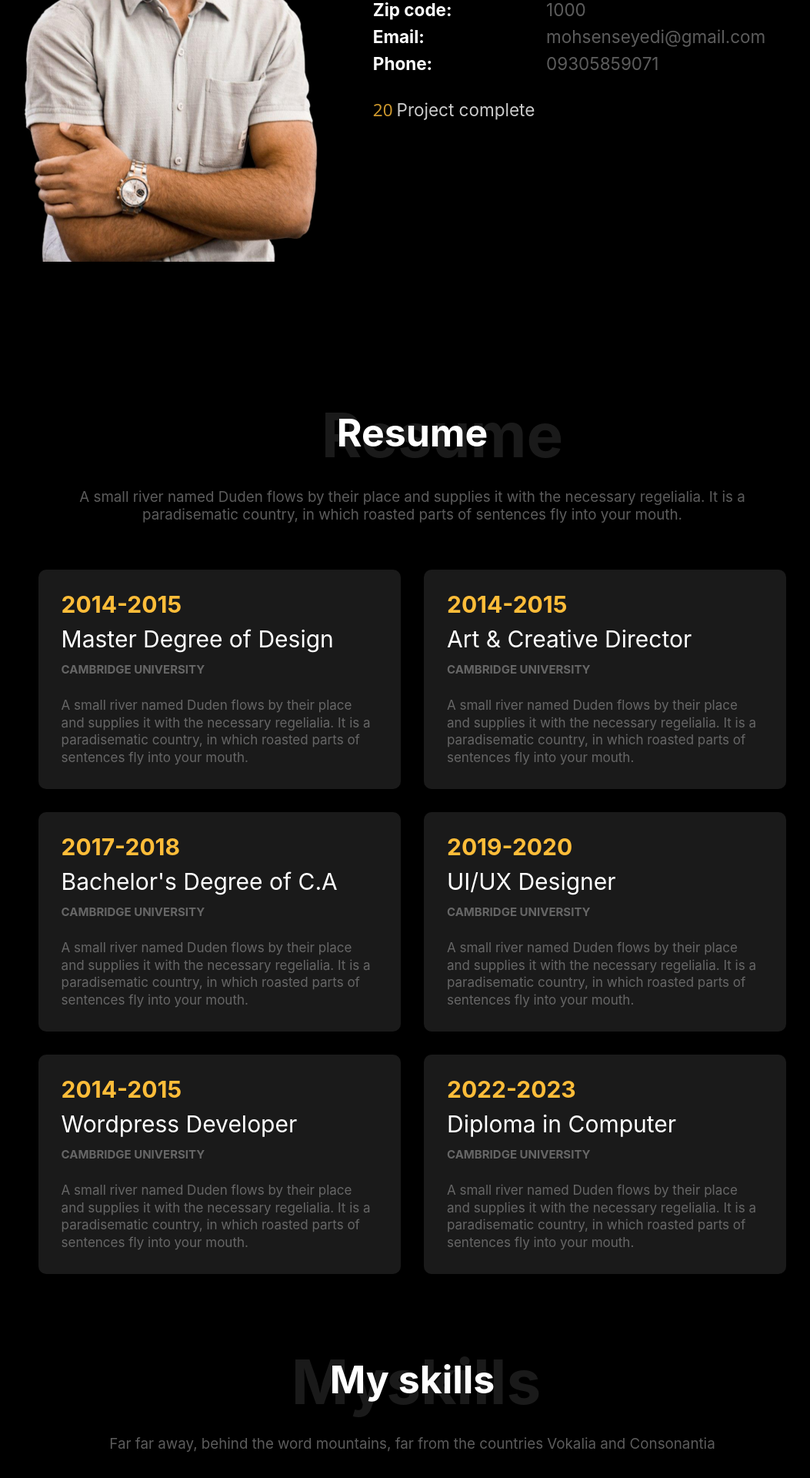
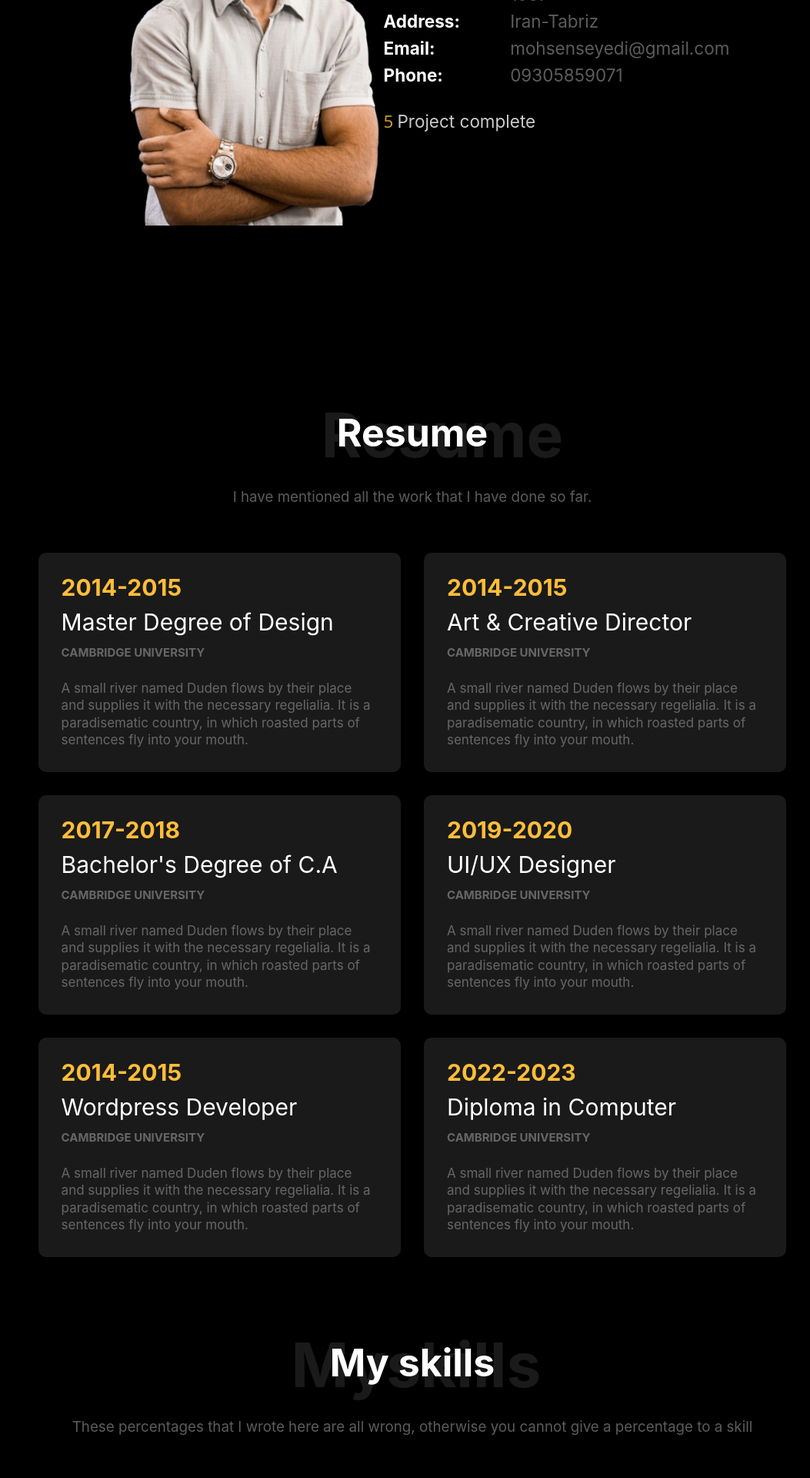
Before and after one commit to mohsenSeyedi/Me.com, a React (Create React App) app: page / in a window 1280 px wide. Shown: the part 1260-3180 px from the top of the page at 77% size, without its empty margins (104-1157 px from the left). Built offline with nearby package versions, Linux system fonts and the light colour scheme.

Commit message:
update texts project

```diff
--- a/src/components/Header/About-Me/AboutMe.jsx
+++ b/src/components/Header/About-Me/AboutMe.jsx
@@ -17,7 +17,7 @@ export default function AboutMe () {
                 </div>
                 <div className="w-[55%] h-auto text-4xl mt-12 lg:text-3xl md:w-[95%] md:text-4xl md:pl-32 sm:pl-4 sm:text-3xl vs:text-2xl" data-aos="fade-down" data-aos-duration="500">
                     <h4 className="header-text before:content-['About'] ">About Me</h4>
-                    <p className="text-gray-color text-3xl mt-20 lg:w-[80%] md:w-[90%] sm:w-full">A small river named Duden flows by their place and supplies it with the necessary regelialia.</p>
+                    <p className="text-gray-color text-3xl mt-20 lg:w-[80%] md:w-[90%] sm:w-full">I wrote something about myself here.</p>
                     <ul className="w-full mt-14">
                         <li className="w-full flex mt-4 md:mt-10">
                             <span className="w-[40%] font-bold">Name:</span>
@@ -31,10 +31,7 @@ export default function AboutMe () {
                             <span className="w-[40%] font-bold">Address:</span>
                             <span className="w-[40%] text-gray-color sm:ml-6 vs:ml-12">Iran-Tabriz</span>
                         </li>
-                        <li className="w-full flex mt-4 md:mt-10">
-                            <span className="w-[40%] font-bold">Zip code:</span>
-                            <span className="w-[40%] text-gray-color sm:ml-6 vs:ml-12">1000</span>
-                        </li>
+
                         <li className="w-full flex mt-4 md:mt-10">
                             <span className="w-[40%] font-bold">Email:</span>
                             <span className="w-[40%] text-gray-color sm:ml-6 vs:ml-12">mohsenseyedi@gmail.com</span>
@@ -44,7 +41,7 @@ export default function AboutMe () {
                             <span className="w-[40%] text-gray-color sm:ml-6 vs:ml-12">09305859071</span>
                         </li>
                     </ul>
-                    <h4 className="opacity-80 my-14"><span className="opacity-100 text-yellow-color pr-2 font-sans">20</span>Project complete</h4>
+                    <h4 className="opacity-80 my-14"><span className="opacity-100 text-yellow-color pr-2 font-sans">5</span>Project complete</h4>
 
                 </div>
             </div>
--- a/src/components/Header/Achievements/Achievements.jsx
+++ b/src/components/Header/Achievements/Achievements.jsx
@@ -7,10 +7,10 @@ import 'aos/dist/aos.css';
 export default function Achievements() {
 
   const [achievements ,setAchievements] = useState([
-    {id:1 , title:"Awards" , number:"100"},
-    {id:2 , title:"Complete Projects" , number:"1,200"},
-    {id:3 , title:"Happy Customers" , number:"1,200"},
-    {id:4 , title:"Cups of coffee" , number:"500"},
+    {id:1 , title:"Awards" , number:"20"},
+    {id:2 , title:"Complete Projects" , number:"5"},
+    {id:3 , title:"Happy Customers" , number:"very much"},
+    {id:4 , title:"Cups of coffee" , number:"5000.."},
   ])
 
   useEffect(() => {
@@ -27,7 +27,7 @@ export default function Achievements() {
         <div id="container" className="w-full h-[600px] flex items-center justify-center mt-64" >
             <div className="w-9/12 flex flex-col items-center justify-center text-center text-3xl mt-32 sm:hidden" data-aos="zoom-in" data-aos-duration="1000">
                 <h3 className="text-7xl font-bold w-4/6 text-center ">I'm <span className="text-yellow-color">Available</span> for freelancing</h3>
-                <p className="w-5/6 mt-12">A small river named Duden flows by their place and supplies it with the necessary regelialia.</p>
+                <p className="w-5/6 mt-12">Tell me whatever you have, maybe I could help you Of course not everything</p>
                 {/* <a href="#" className="btn text-xl font-bold uppercase py-6 px-20 mt-12">heri me</a> */}
             </div>
         </div>
--- a/src/components/Header/Blogs/Blogs.jsx
+++ b/src/components/Header/Blogs/Blogs.jsx
@@ -17,7 +17,7 @@ export default function Blogs() {
         <div className="w-[95%] flex flex-col items-center justify-center">
             <div className="flex flex-col items-center justify-center">
                 <h4 className="header-text before:content-['Blogs'] before:mt-[-1rem] before:left-[2rem]">Our Blogs</h4>
-                <p className="text-3xl mt-14 text-center">Far far away, behind the word mountains, far from the countries Vokalia and Consonantia</p>
+                <p className="text-3xl mt-14 text-center">These articles are all fake, so don't bother yourself</p>
             </div>
             <div className="w-full flex items-center justify-center mt-20">
                 <div className="w-[95%] h-auto grid grid-cols-3 gap-12 md:w-[75%] md:grid-cols-1 md:gap-20" data-aos="fade-up" data-aos-duration="1000">
--- a/src/components/Header/Contact-Me/Contact.jsx
+++ b/src/components/Header/Contact-Me/Contact.jsx
@@ -24,25 +24,25 @@ export default function Contact() {
       id: 1,
       icon: <PiMapPinFill className="icon" />,
       title: "address",
-      subTitle: "198 West 21th Street, Suite 721 New York NY 10016",
+      subTitle: "Iran-Tabriz",
     },
     {
       id: 2,
       icon: <PiPhoneBold className="icon" />,
-      title: "Complete Projects",
-      subTitle: "+ 1235 2355 98",
+      title: "Phone number",
+      subTitle: "09305859071",
     },
     {
       id: 3,
       icon: <PiTelegramLogoBold className="icon" />,
       title: "Happy Customers",
-      subTitle: "info@yoursite.com",
+      subTitle: "very much 😂",
     },
     {
       id: 4,
       icon: <PiGlobeDuotone className="icon" />,
-      title: "Cups of coffee",
-      subTitle: "mohsen.com",
+      title: "website Address",
+      subTitle: "mohsenseyedi.iran.liara.run",
     },
   ]);
 
@@ -116,8 +116,7 @@ export default function Contact() {
             Contact Me
           </h4>
           <p className="w-[90%] text-center text-3xl mt-14">
-            Far far away, behind the word mountains, far from the countries
-            Vokalia and Consonantia
+          I will be very happy if you are in contact with me, so message me from wherever you want
           </p>
         </div>
         <div
--- a/src/components/Header/Projects/Projects.jsx
+++ b/src/components/Header/Projects/Projects.jsx
@@ -23,7 +23,7 @@ export default function Projects() {
         <div className="w-[95%] flex flex-col items-center justify-center">
             <div className="flex flex-col items-center justify-center">
                 <h4 className="header-text before:content-['Projects'] before:mt-[-1rem] before:left-[-3rem]">Our Projects</h4>
-                <p className="text-3xl mt-14 text-center">Far far away, behind the word mountains, far from the countries Vokalia and Consonantia</p>
+                <p className="text-3xl mt-14 text-center">These are my projects that you can view each of them I have details of other projects, but I didn't post them here</p>
             </div>
             <Swiper navigation={true} modules={[Navigation]} className="mySwiper w-full h-full mt-32" data-aos="fade-up" data-aos-duration="1000">
                 {projects.map(project => (
--- a/src/components/Header/Resume/Resume.jsx
+++ b/src/components/Header/Resume/Resume.jsx
@@ -16,7 +16,7 @@ export default function Resume() {
         <div id="resume-container" className="w-[95%] flex flex-col items-center justify-center">
             <div className="flex flex-col items-center justify-center">
                 <h4 className="header-text before:content-['Resume'] before:top-[-2rem]">Resume</h4>
-                <p className="w-[90%] text-center text-3xl mt-14">A small river named Duden flows by their place and supplies it with the necessary regelialia. It is a paradisematic country, in which roasted parts of sentences fly into your mouth.</p>
+                <p className="text-center text-3xl mt-14">I have mentioned all the work that I have done so far.</p>
             </div>
             <div id="resume-boxes" className="grid grid-cols-2 gap-12 mt-24 md:grid-cols-1" data-aos="fade-up" data-aos-duration="1000">
               <Box year="2014-2015" title="Master Degree of Design"></Box>
--- a/src/components/Header/Skills/Skills.jsx
+++ b/src/components/Header/Skills/Skills.jsx
@@ -17,7 +17,7 @@ export default function Skills() {
     <div className="w-[95%] flex flex-col items-center justify-center">
         <div className="flex flex-col items-center justify-center">
             <h4 className="header-text before:content-['Myskills'] before:left-[-5rem] before:mt-[-2rem]">My skills</h4>
-            <p className="text-3xl text-center mt-14 md:w-[85%]">Far far away, behind the word mountains, far from the countries Vokalia and Consonantia</p>
+            <p className="text-3xl text-center mt-14 md:w-[85%]">These percentages that I wrote here are all wrong, otherwise you cannot give a percentage to a skill</p>
         </div>
         <div className="w-[95%] grid grid-cols-2 gap-12 mt-20 md:w-[80%] sm:w-[95%] md:grid-cols-1" data-aos="fade-up" data-aos-duration="1000">
           {skills.map(skill => (
```
